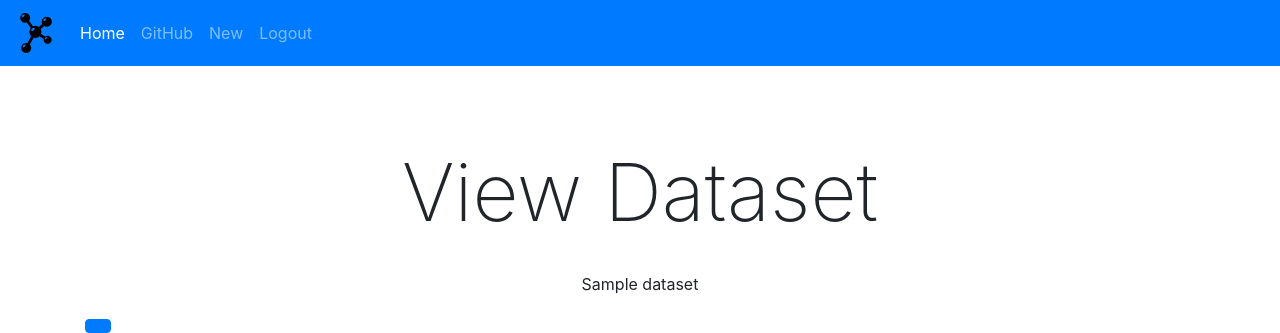
After one commit to jere-mie/domains-software, a Flask app: page /1 in a window 1280 px wide. The commit adds this page. Shown: the top 333 px of the page. Run offline with Flask 2, Linux system fonts and the light colour scheme; a user stored in the database is signed in; tables that the repository leaves empty hold one stand-in row (values such as "Sample post"); parts of the project's set-up code (start-up, migrations or seed data) failed here and were passed over; some libraries are stand-ins or nearby versions.

Commit message:
web interface works now

```diff
--- a/website/routes.py
+++ b/website/routes.py
@@ -13,6 +13,7 @@ import bcrypt
 @app.route('/', methods=['GET'])
 @app.route('/home', methods=['GET'])
 def home():
+    print(len(F))
     return render_template('home.html')
 
 
@@ -118,5 +119,8 @@ def compute(ds_id):
         flash('You are not this dataset\'s owner', 'danger')
         return redirect(url_for('home'))
     r = list(range(100,2000))
-    generate(F, r, f'website/static/uploads/{uname}/{tit}', dataset.rm, dataset.o, dataset.ps, dataset.ad)
+    q = list(range(1, 501))
+    for i in range(len(q)):
+        q[i]/=1000
+    generate(F, r, q, f'website/static/uploads/{dataset.author.username}/{dataset.title}', dataset.rm, dataset.o, dataset.ps, dataset.ad)
     return render_template('dataset.html', dataset=dataset)
--- a/website/templates/account.html
+++ b/website/templates/account.html
@@ -5,4 +5,9 @@
         <h1 class="thin center" style="font-size:5rem">My Datasets</h1><br>
         <p class="center">View all your datasets here</p>
     </div>
+
+    {% for dataset in datasets %}
+        <h2 class="thin">{{ dataset.title }}</h2>
+        <a href="{{ url_for('dataset', ds_id=dataset.id) }}" class="btn btn-primary"></a>
+    {% endfor %}
 {% endblock %}
--- /dev/null
+++ b/website/templates/dataset.html
@@ -0,0 +1,12 @@
+{% extends 'layout.html' %}
+
+{% block content %}
+    <div class="container">
+        <h1 class="thin center" style="font-size:5rem">View Dataset</h1><br>
+        <p class="center">{{ dataset.title }}</p>
+        <a href="{{ url_for('compute', ds_id=dataset.id) }}" class="btn btn-primary"></a>
+        <img src="{{ url_for('static', filename='uploads/'+dataset.author.username+'/'+dataset.title+'/ihom.png') }}" alt="" width="100%">
+        <img src="{{ url_for('static', filename='uploads/'+dataset.author.username+'/'+dataset.title+'/fhom.png') }}" alt="" width="100%">
+        <img src="{{ url_for('static', filename='uploads/'+dataset.author.username+'/'+dataset.title+'/fhom2.png') }}" alt="" width="100%">
+    </div>
+{% endblock %}
```
Also changed, not shown: website/domains.py (+11 -13 lines), website/fmat.py (+7 -1 lines), 1 other file.
